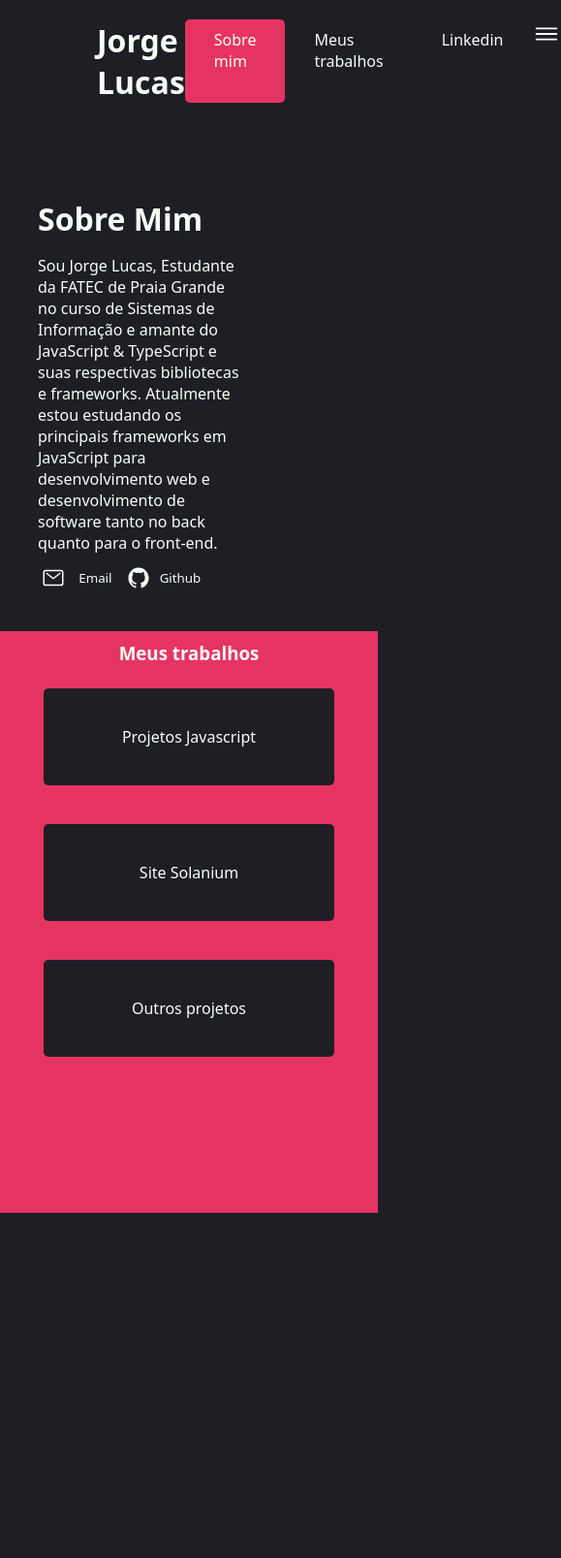
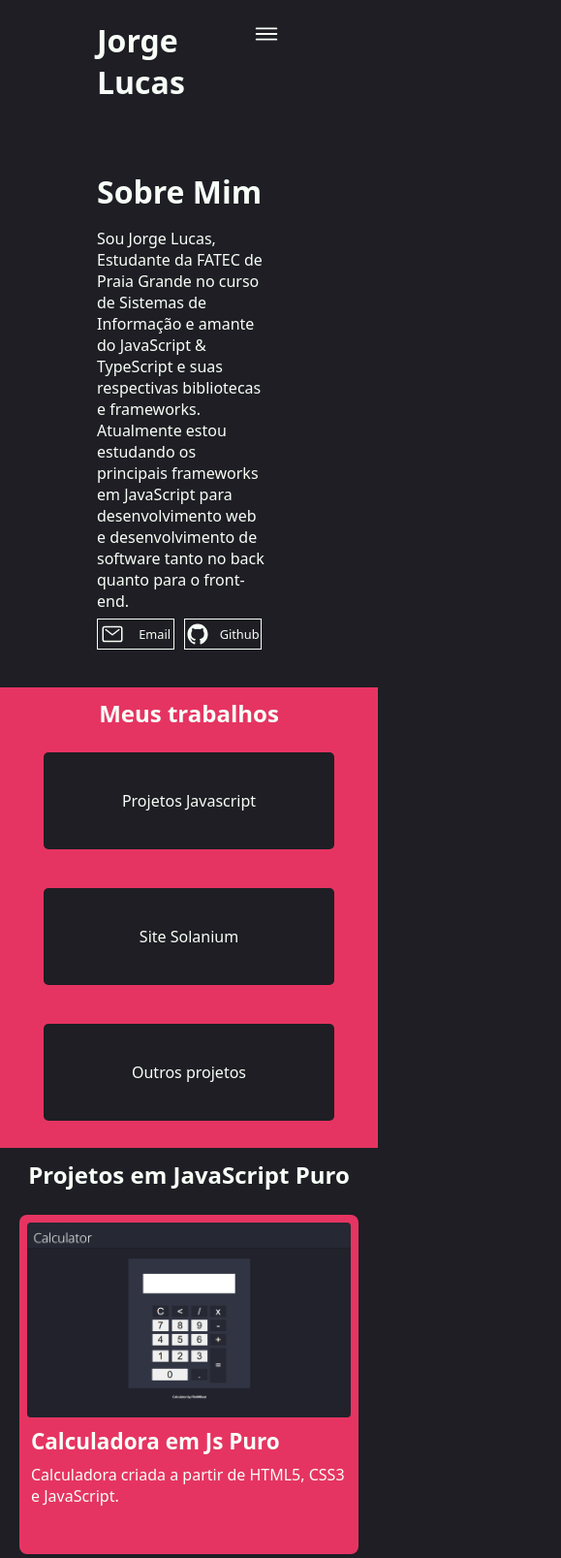
Before and after one commit to OTrigo/otrigo.github.io, a plain HTML site: page index.html in a window 390 px wide. Shown: the top 1607 px of the page at 97% size, 579 px wide, since content can reach past the window. Before the commit the page ends 1251 px from the top, so only its background shows below. Drawn offline with nearby package versions, Linux system fonts and the light colour scheme.

Commit message:
Melhoria no css e implementação dos cards
Fiz a implementação dos cards de projetos realizados em js puro, falta outras categorias que em breve colocarei no portfólio.

```diff
--- a/assets/css/style.css
+++ b/assets/css/style.css
@@ -4,13 +4,19 @@
     --fundo: #1e1e24;
     --fundo-hover:white;
     --texto-hover:black;
-    --fundo-claro:#E63462
+    --fundo-claro:#E63462;
     --borda:#f7fff7;
-
     --fundo2:#1e1e24;
     --fundo3:#E63462;
+}
 
-    --azul:#E63462;
+*{
+    box-sizing: border-box;
+}
+
+a{
+    text-decoration: none;
+    color: inherit;
 }
 
 /* Scroll */
@@ -22,9 +28,8 @@
 
   /* Track */
   ::-webkit-scrollbar-track {
-    box-shadow: inset 0 0 5px var(--fundo);
     border-radius: 10px;
-    background:var(--fundo-claro)
+    background:var(--fundo)
   }
 
   /* Handle */
@@ -49,17 +54,9 @@ body{
     background-color: var(--fundo);
 }
 
-nav a:hover{
-    background-color: var(--fundo3);
-    padding: 10% 10px;
-    color: white;
-    transition: all 0.2s ease-in-out;
-    border-radius:5px
-}
-
-a{
-    text-decoration: none;
-    color: var(--texto) ;
+nav li a:hover:not(#sobre){
+    color:var(--fundo-claro);
+    transition: all 0.3s ease-in-out;
 }
 
 nav{
@@ -97,6 +94,14 @@ ul.links li:first-child{
     border-radius:5px
 }
 
+ul.links li:first-child:hover{
+    background-color: var(--texto);
+    color: var(--fundo2);
+    transition: all 0.2s ease-in-out;
+    border-radius:5px;
+    cursor:pointer;
+}
+
 li{
     list-style-type: none;
     padding: 10px 30px;
@@ -131,16 +136,17 @@ article.sobre-esquerdo::before{
 }
 
 img#perfil-imagem{
-    opacity: 0.8;
+    transform: scale(1);
     transition: all 0.3s ease-in-out;
     margin-left: 50px;
-    border:0rem solid;
+    border:0.5rem var(--fundo-hover) solid;
 }
 
 img#perfil-imagem:hover{
-    opacity: 1;
+    transform: scale(1.1);
     cursor: pointer;
-    border:1rem var(--fundo-hover) solid;
+    border:0.1rem var(--fundo-hover);
+    border-style:dotted;
     transition: all 0.3s ease-in-out;
 }
 
@@ -153,7 +159,7 @@ article.sobre-direito p.text, article.sobre-direito h1.title{
     width: 60%;
 }
 
-article.sobre-direito h1.title{
+article.sobre-direito h2.title{
     font-size:2rem;
     margin-bottom:0.5rem;
     padding-bottom:0.5rem;
@@ -164,7 +170,7 @@ article.sobre-direito h1.title{
     flex-direction:row;
 }
 
-.button{
+.buttons-wrapper .button{
     width:5rem;
     margin-top:2.5%;
     height:2rem;
@@ -179,6 +185,7 @@ article.sobre-direito h1.title{
     align-items:center;
     padding:0 1%;
     margin-right:10px;
+    font-size: 0.8rem;
 }
 
 .button:hover{
@@ -195,34 +202,43 @@ ion-icon{
     font-size:24px;
 }
 
-main section#meus-trabalhos{
+/* Estilos compartilhados */
+main section#meus-trabalhos, #meus-projetos-js{
     background-color: var(--fundo3);
-    height: 600px;
     width: auto;
     display: flex;
     justify-content: center;
 }
 
-#meus-trabalhos h1.title{
+#meus-trabalhos h2.title, article.projetosjs h2.title{
     text-align: center;
     margin:2.5% 0 1% 0;
     color:var(--texto)
 }
 
-.grupo-trabalhos{
+.grupo-trabalhos, .grupo-projetos-js{
     display: flex;
     flex-direction: row;
+    flex-wrap: wrap;
 }
 
-span.amarelo-hover{
+/* Meus trabalhos */
+
+main section#meus-trabalhos{
+    height:fit-content;
+    padding-bottom:2%;
+}
+
+span.efeito-logo{
     color: inherit;
     transition: all 0.3s ease-in-out;
 }
 
-span.amarelo-hover:hover{
-    color: var(--texto);
+span.efeito-logo:hover{
+    color: var(--fundo-claro);
     cursor: pointer;
     transition: all 0.3s ease-in-out ;
+    text-decoration:underline 0.2rem;
 }
 
 .bloco-trabalho{
@@ -245,21 +261,80 @@ span.amarelo-hover:hover{
     transition: all 0.3s ease-in-out;
 }
 
+/* Projetos Js */
+
+#meus-projetos-js{
+    background: var(--fundo);
+}
+
+.card-js{
+    display: flex;
+    align-items: left;
+    justify-content: center;
+    flex-direction:column;
+    height: 350px;
+    width: 350px;
+    background-color: var(--fundo3);
+    margin: 20px 50px;
+    color: var(--texto);
+    border-radius: 8px;
+    padding: 8px;
+}
+
+.card-js-header{
+    font-size:1.2rem;
+    color: var(--texto);
+    padding: 4px;
+}
+
+.card-js-content img{
+    height:100%;
+    width:100%;
+    border-radius:4px;
+    transition:all 0.2s ease-in-out;
+}
+
+.card-js-content img:hover{
+    border-radius:4px;
+    transition:all 0.15s ease-in-out;
+    transform: scale(1.15);
+    cursor: pointer;
+}
+
+.card-js-footer{
+    font-size:1rem;
+    width: 100%;
+    height: 100%;
+    padding: 4px;
+}
+
 /* Responsividade */
-@media (max-width:1200px){
+@media (max-width:1300px){
     .grupo-trabalhos{
+        flex-direction: column;
+    }
+
+    .grupo-projetos-js{
         flex-direction: column;
     }
 }
 
 @media (max-width:1000px){
+    article.sobre-esquerdo img#perfil-imagem{
+        display:none;
+        height: 0;
+        width: 0;
+        margin: 0;
+        padding: 0;
+    }
 
     #hamburger, #icon-burg{
         display: block;
         font-size: 30px;
+        cursor: pointer;
     }
 
-    nav ul{
+    nav ul li{
         display: none;
     }
 
@@ -267,24 +342,38 @@ span.amarelo-hover:hover{
         flex-direction: column;
     }
 
-    #sobre-mim{
+    .grupo-projetos-js{
         flex-direction: column;
     }
+
     article.sobre-esquerdo{
         margin-left:0px;
-    }
-
-    article.sobre-esquerdo img#perfil-imagem{
-        display: none;
     }
 
     article.sobre-direito{
         margin-top: 20%;
     }
 
+    nav{
+        padding: 0;
+    }
+
     #sobre-mim{
-        height:auto;
+        flex-direction: column;
+        margin:0px;
+        padding-top:0;
+        height:fit-content;
         padding-bottom:10%;
+
+    }
+
+    article.sobre-direito{
+        flex: 1;
+        margin:50px 0 0 100px;
     }
 
 }
+
+@media (max-width:800px){
+
+}
--- a/index.html
+++ b/index.html
@@ -5,307 +5,15 @@
     <meta http-equiv="X-UA-Compatible" content="IE=edge">
     <meta name="viewport" content="width=device-width, initial-scale=1.0">
     <title>Jorge Lucas | Desenvolvedor Full-Stack</title>
-    <link rel="stylesheet" href="assets/css/style.css">
-    <style>
-        :root{
-    --titulo:#eacdc2;
-    --texto:#f7fff7;
-    --fundo: #1e1e24;
-    --fundo-hover:white;
-    --texto-hover:black;
-    --fundo-claro:#E63462
-    --borda:#f7fff7;
-
-    --fundo2:#1e1e24;
-    --fundo3:#E63462;
-
-    --azul:#E63462;
-}
-
-/* Scroll */
-
-/* width */
-::-webkit-scrollbar {
-    width: 10px;
-  }
-
-  /* Track */
-  ::-webkit-scrollbar-track {
-    box-shadow: inset 0 0 5px var(--fundo);
-    border-radius: 10px;
-    background:var(--fundo-claro)
-  }
-
-  /* Handle */
-  ::-webkit-scrollbar-thumb {
-    background: var(--fundo3);
-    border-radius: 0px;
-  }
-
-*{
-    padding: 0;
-    margin: 0;
-    font-family:system-ui, -apple-system, BlinkMacSystemFont, 'Segoe UI', Roboto, Oxygen, Ubuntu, Cantarell, 'Open Sans', 'Helvetica Neue', sans-serif;
-    scroll-behavior: smooth;
-}
-
-*::selection {
-    color: var(--titulo);
-    background-color: var(--fundo);
-  }
-
-body{
-    background-color: var(--fundo);
-}
-
-nav a:hover{
-    background-color: var(--fundo3);
-    padding: 10% 10px;
-    color: white;
-    transition: all 0.2s ease-in-out;
-    border-radius:5px
-}
-
-a{
-    text-decoration: none;
-    color: var(--texto) ;
-}
-
-nav{
-    display: block;
-    width: 100%;
-}
-
-main{
-    display: block;
-    width: 100%;
-}
-
-.width-nav{
-    display: flex;
-    flex-direction: row;
-    justify-content: space-between;
-    padding: 20px 100px;
-    background-color: var(--fundo2);
-    color:var(--texto);
-}
-
-.logo{
-    font-size:2rem;
-}
-
-ul.links{
-    display: flex;
-    flex-direction: row;
-}
-
-ul.links li:first-child{
-    background-color: var(--fundo3);
-    color: white;
-    transition: all 0.2s ease-in-out;
-    border-radius:5px
-}
-
-li{
-    list-style-type: none;
-    padding: 10px 30px;
-    font-size:1rem;
-}
-
-#hamburger, #icon-burg{
-    display: none;
-}
-
-#sobre-mim{
-    background-color: var(--fundo2);
-    display: flex;
-    align-items: center;
-    height: 400px;
-    width: 100%;
-}
-
-article.sobre-esquerdo{
-    margin-left:150px;
-}
-
-article.sobre-esquerdo img#perfil-imagem{
-    height: 250px;
-    width: 250px;
-}
-
-article.sobre-esquerdo::before{
-   background-color:var(--texto);
-   width:100%;
-   height:100%;
-}
-
-img#perfil-imagem{
-    opacity: 0.8;
-    transition: all 0.3s ease-in-out;
-    margin-left: 50px;
-    border:0rem solid;
-}
-
-img#perfil-imagem:hover{
-    opacity: 1;
-    cursor: pointer;
-    border:1rem var(--fundo-hover) solid;
-    transition: all 0.3s ease-in-out;
-}
-
-article.sobre-direito{
-    color: var(--texto);
-    margin-left:10%;
-}
-
-article.sobre-direito p.text, article.sobre-direito h1.title{
-    width: 60%;
-}
-
-article.sobre-direito h1.title{
-    font-size:2rem;
-    margin-bottom:0.5rem;
-    padding-bottom:0.5rem;
-}
-
-.buttons-wrapper{
-    display:flex;
-    flex-direction:row;
-}
-
-.button{
-    width:5rem;
-    margin-top:2.5%;
-    height:2rem;
-    border:var(--borda) solid 0.1rem;
-    color:var(--texto);
-    background: var(--fundo2);
-    transition: all 0.3s ease-in-out;
-    cursor:pointer;
-    text-align:center;
-    display:flex;
-    justify-content:space-between;
-    align-items:center;
-    padding:0 1%;
-    margin-right:10px;
-}
-
-.button:hover{
-    background:var(--fundo-hover);
-    color:var(--texto-hover);
-    border-radius:5px;
-}
-
-#github{
-    padding:0 0.5%;
-}
-
-ion-icon{
-    font-size:24px;
-}
-
-main section#meus-trabalhos{
-    background-color: var(--fundo3);
-    height: 600px;
-    width: auto;
-    display: flex;
-    justify-content: center;
-}
-
-#meus-trabalhos h1.title{
-    text-align: center;
-    margin:2.5% 0 1% 0;
-    color:var(--texto)
-}
-
-.grupo-trabalhos{
-    display: flex;
-    flex-direction: row;
-}
-
-span.amarelo-hover{
-    color: inherit;
-    transition: all 0.3s ease-in-out;
-}
-
-span.amarelo-hover:hover{
-    color: var(--texto);
-    cursor: pointer;
-    transition: all 0.3s ease-in-out ;
-}
-
-.bloco-trabalho{
-    display: flex;
-    align-items: center;
-    justify-content: center;
-    height: 100px;
-    width: 300px;
-    background-color: var(--fundo2);
-    margin: 20px 50px;
-    color: var(--texto);
-    border-radius: 5px;
-}
-
-.bloco-trabalho:hover{
-    color:var(--texto-hover);
-    background-color: var(--fundo-hover);
-    border:1px solid var(--fundo-3);
-    cursor: pointer;
-    transition: all 0.3s ease-in-out;
-}
-
-/* Responsividade */
-@media (max-width:1200px){
-    .grupo-trabalhos{
-        flex-direction: column;
-    }
-}
-
-@media (max-width:1000px){
-
-    #hamburger, #icon-burg{
-        display: block;
-        font-size: 30px;
-    }
-
-    nav ul{
-        display: none;
-    }
-
-    .grupo-trabalhos{
-        flex-direction: column;
-    }
-
-    #sobre-mim{
-        flex-direction: column;
-    }
-    article.sobre-esquerdo{
-        margin-left:0px;
-    }
-
-    article.sobre-esquerdo img#perfil-imagem{
-        display: none;
-    }
-
-    article.sobre-direito{
-        margin-top: 20%;
-    }
-
-    #sobre-mim{
-        height:auto;
-        padding-bottom:10%;
-    }
-
-}
-
-    </style>
+    <link rel="stylesheet" href="assets/css/style.css" defer>
+    <link rel="stylesheet" href="assets/css/modal.css">
 </head>
 <body>
     <nav>
         <div class="width-nav">
-            <h1 class="logo"><span class="amarelo-hover">Jorge</span> <span class="amarelo-hover">Lucas</span></h1>
+            <h1 class="logo"><span class="efeito-logo">Jorge</span> <span class="efeito-logo">Lucas</span></h1>
             <ul class="links">
-                <li><a href="#sobre-mim">Sobre mim</a></li>
+                <li><a href="#sobre-mim" id="sobre">Sobre mim</a></li>
                 <li><a href="#meus-trabalhos">Meus trabalhos</a></li>
                 <li><a href="https://www.linkedin.com/in/jorge-lucas-473a32211/" target="_blank">Linkedin</a></li>
             </ul>
@@ -323,9 +31,9 @@ span.amarelo-hover:hover{
             </article>
 
             <article class="sobre-direito">
-                <h1 class="title">
+                <h2 class="title">
                     Sobre Mim
-                </h1>
+                </h2>
                 <p class="text">
                     Sou Jorge Lucas, Estudante da <span class="amarelo-hover">FATEC de Praia Grande no curso de Sistemas de Informação</span> e amante do JavaScript & TypeScript e suas respectivas bibliotecas e frameworks.
                     Atualmente estou estudando os principais frameworks em JavaScript para desenvolvimento web e desenvolvimento de software tanto no back quanto para o front-end.
@@ -333,13 +41,14 @@ span.amarelo-hover:hover{
                 <div class="buttons-wrapper">
                     <button class="button" id="email">
                         <ion-icon name="mail-outline" id="icon-email"></ion-icon>
-                        <text>Email</text>
+                        <p>Email</p>
                     </button>
 
-                    <button class="button" id="github">
+
+                    <a class="button" id="github" href="google.com">
                         <ion-icon name="logo-github"></ion-icon>
-                        <text>Github</text>
-                    </button>
+                        <p>Github</p>
+                    </a>
                 </div>
 
             </article>
@@ -347,12 +56,12 @@ span.amarelo-hover:hover{
         </section>
     </main>
 
-    <main>
+    <main id="area-cards">
         <section id="meus-trabalhos">
             <article class="trabalhos">
-                <h1 class="title">Meus trabalhos</h1>
+                <h2 class="title">Meus trabalhos</h2>
                 <div class="grupo-trabalhos">
-                    <a href="#javascript" target="_blank">
+                    <a href="#projetosJs" id="jsProjects">
                         <div class="bloco-trabalho">
                             <p>Projetos Javascript</p>
                         </div>
@@ -364,22 +73,79 @@ span.amarelo-hover:hover{
                         </div>
                     </a>
 
-                    <a href="https://solanium.com.br" target="_blank">
+                    <a href="https://solanium.com.br" target="_blank" id="OtherProjects">
                         <div class="bloco-trabalho">
                             <p>Outros projetos</p>
                         </div>
                     </a>
                 </div>
             </article>
+        </section>
     </main>
 
-        </section>
-        <section id="linkedin">
-            <article class="parallax">
-
+    <main id="area-js">
+        <section id="meus-projetos-js">
+            <article class="projetosjs">
+                <h2 class="title">Projetos em JavaScript Puro</h2>
+                <div class="grupo-projetos-js">
+                        <div class="card-js">
+                            <a href="https://github.com/thepinkwheat/Projetos_Javascript/tree/main/calc">
+                                <div class="card-js-content">
+                                    <img src="assets/images/js-puro/calculadora.png">
+                                </div>
+                            </a>
+                            <div class="card-js-header">
+                                <h3>Calculadora em Js Puro</h3>
+                            </div>
+                            <div class="card-js-footer">
+                                <p>Calculadora criada a partir de HTML5, CSS3 e JavaScript.</p>
+                            </div>
+                        </div>
+                        <div class="card-js">
+                            <a href="https://github.com/thepinkwheat/Projetos_Javascript/tree/main/calc">
+                                <div class="card-js-content">
+                                    <img src="assets/images/js-puro/calculadora.png">
+                                </div>
+                            </a>
+                            <div class="card-js-header">
+                                <h3>Calculadora em Js Puro</h3>
+                            </div>
+                            <div class="card-js-footer">
+                                <p>Calculadora criada a partir de HTML5, CSS3 e JavaScript.</p>
+                            </div>
+                        </div>
+                        <div class="card-js">
+                            <a href="https://github.com/thepinkwheat/Projetos_Javascript/tree/main/calc">
+                                <div class="card-js-content">
+                                    <img src="assets/images/js-puro/calculadora.png">
+                                </div>
+                            </a>
+                            <div class="card-js-header">
+                                <h3>Calculadora em Js Puro</h3>
+                            </div>
+                            <div class="card-js-footer">
+                                <p>Calculadora criada a partir de HTML5, CSS3 e JavaScript.</p>
+                            </div>
+                        </div>
+                </div>
             </article>
         </section>
-        <script type="module" src="https://unpkg.com/ionicons@5.5.2/dist/ionicons/ionicons.esm.js"></script>
-        <script nomodule src="https://unpkg.com/ionicons@5.5.2/dist/ionicons/ionicons.js"></script>
+    </main>
+
+    <section id="linkedin">
+        <article class="parallax">
+        </article>
+    </section>
+    <script type="module" src="https://unpkg.com/ionicons@5.5.2/dist/ionicons/ionicons.esm.js"></script>
+    <script nomodule src="https://unpkg.com/ionicons@5.5.2/dist/ionicons/ionicons.js"></script>
+    <script src="https://unpkg.com/@popperjs/core@2"></script>
+    <script src="https://unpkg.com/tippy.js@6"></script>
+    <script src="assets/js/modal.js"></script>
+    <script>
+        tippy('#github', {
+          content: 'thepinkwheat',
+          placement: 'right'
+        });
+      </script>
 </body>
 </html>
```
Also changed, not shown: assets/images/js-puro/calculadora.png (added).
